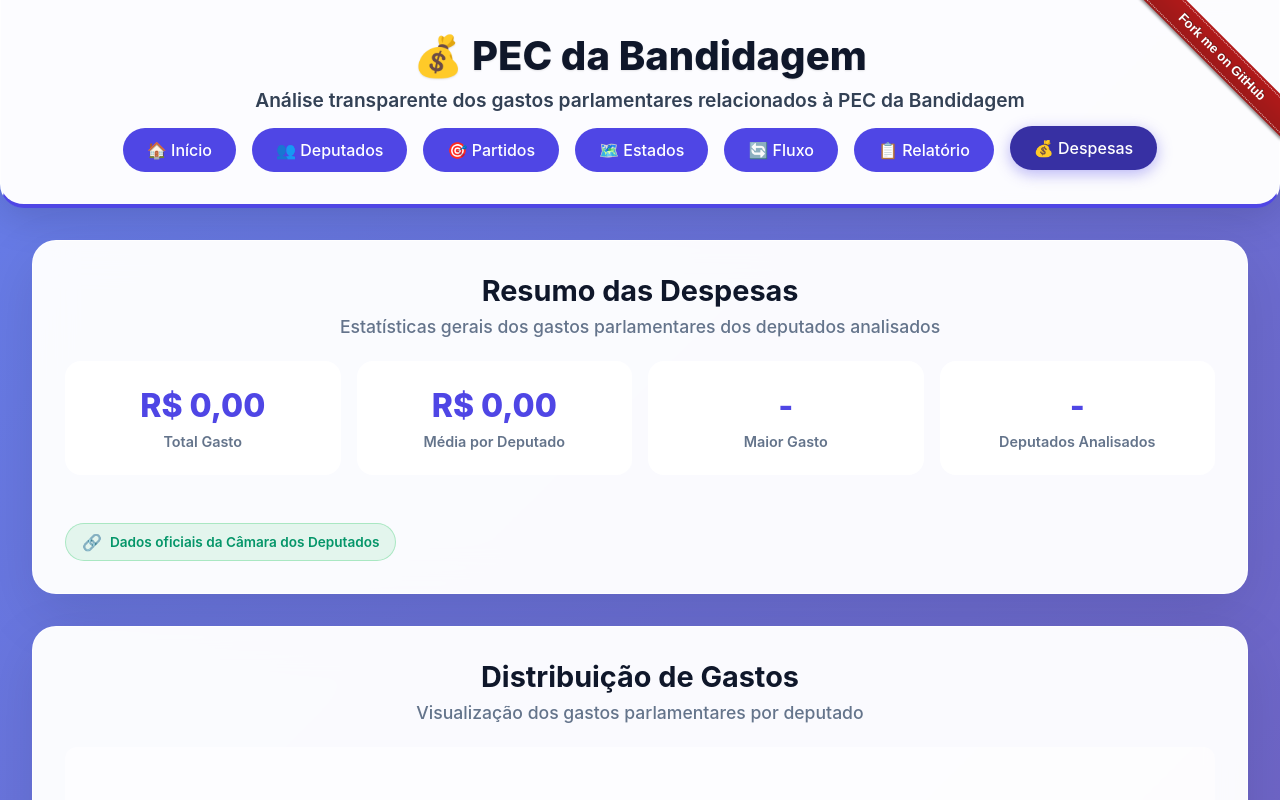
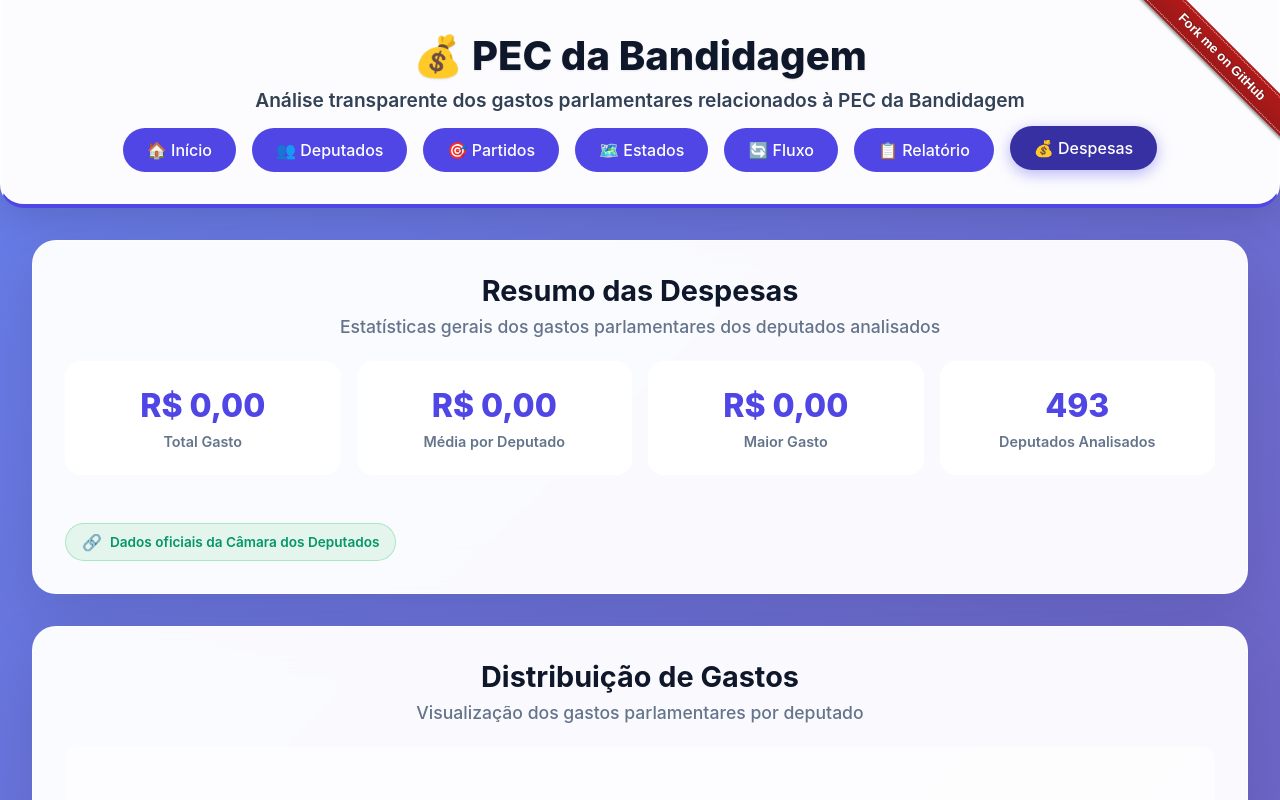
Before and after one commit to fcavalcantirj/pec-bandidagem, a website: page despesas.html in a window 1280 px wide. Shown: the top 800 px of the page. Drawn offline with nearby package versions, Linux system fonts and the light colour scheme; no server answers.

Commit message:
Fix missing stats display and chart rendering with proper ID targeting and debugging

```diff
--- a/despesas.html
+++ b/despesas.html
@@ -1227,16 +1227,38 @@
             const topSpender = deputiesWithExpenses.reduce((max, d) =>
                 d.totalExpense > (max?.totalExpense || 0) ? d : max, null);
 
-            // Update DOM elements
+            const maxExpense = topSpender ? topSpender.totalExpense : 0;
+
+            // Update main stats section
             document.getElementById('total-deputies').textContent = totalDeputies.toLocaleString('pt-BR');
             document.getElementById('total-expenses').textContent = formatCurrency(totalExpenses);
             document.getElementById('avg-expense').textContent = formatCurrency(avgExpense);
             document.getElementById('top-spender').textContent = topSpender ? topSpender.nome.split(' ')[0] : 'Carregando...';
+
+            // Update duplicate stats if they exist
+            const maxExpenseEl = document.getElementById('max-expense');
+            if (maxExpenseEl) {
+                maxExpenseEl.textContent = formatCurrency(maxExpense);
+            }
+
+            const deputyCountEl = document.getElementById('deputy-count');
+            if (deputyCountEl) {
+                deputyCountEl.textContent = totalDeputies.toLocaleString('pt-BR');
+            }
+
+            console.log('Stats updated:', { totalDeputies, totalExpenses, avgExpense, maxExpense, topSpender: topSpender?.nome });
         }
 
         function updateTopSpendersChart() {
             const deputiesWithExpenses = allExpenseData.filter(d => !d.loading && d.totalExpense > 0);
             const chartContainer = document.getElementById('spenders-chart');
+
+            console.log('Updating chart with', deputiesWithExpenses.length, 'deputies');
+
+            if (!chartContainer) {
+                console.error('Chart container not found!');
+                return;
+            }
 
             if (deputiesWithExpenses.length === 0) {
                 chartContainer.innerHTML = '<div style="text-align: center; color: #64748b; padding: 2rem;">Carregando dados de despesas...</div>';
@@ -1246,6 +1268,8 @@
             const topSpenders = deputiesWithExpenses
                 .sort((a, b) => b.totalExpense - a.totalExpense)
                 .slice(0, 10);
+
+            console.log('Top spenders:', topSpenders.map(d => ({ name: d.nome, expense: d.totalExpense })));
 
             chartContainer.innerHTML = '';
 
@@ -1279,6 +1303,8 @@
 
                 chartContainer.appendChild(barContainer);
             });
+
+            console.log('Chart updated with', topSpenders.length, 'bars');
         }
 
         function renderDeputyGrid(filteredData = expenseData) {
```
